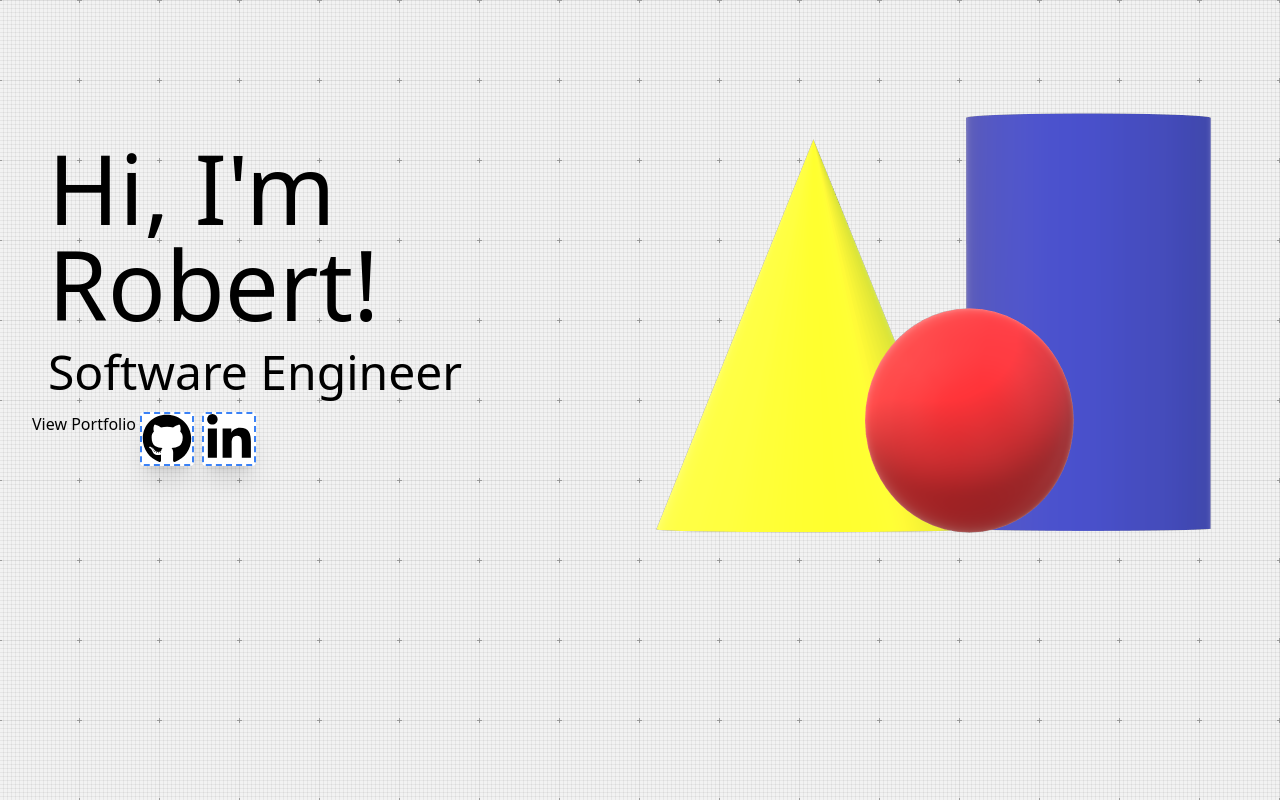
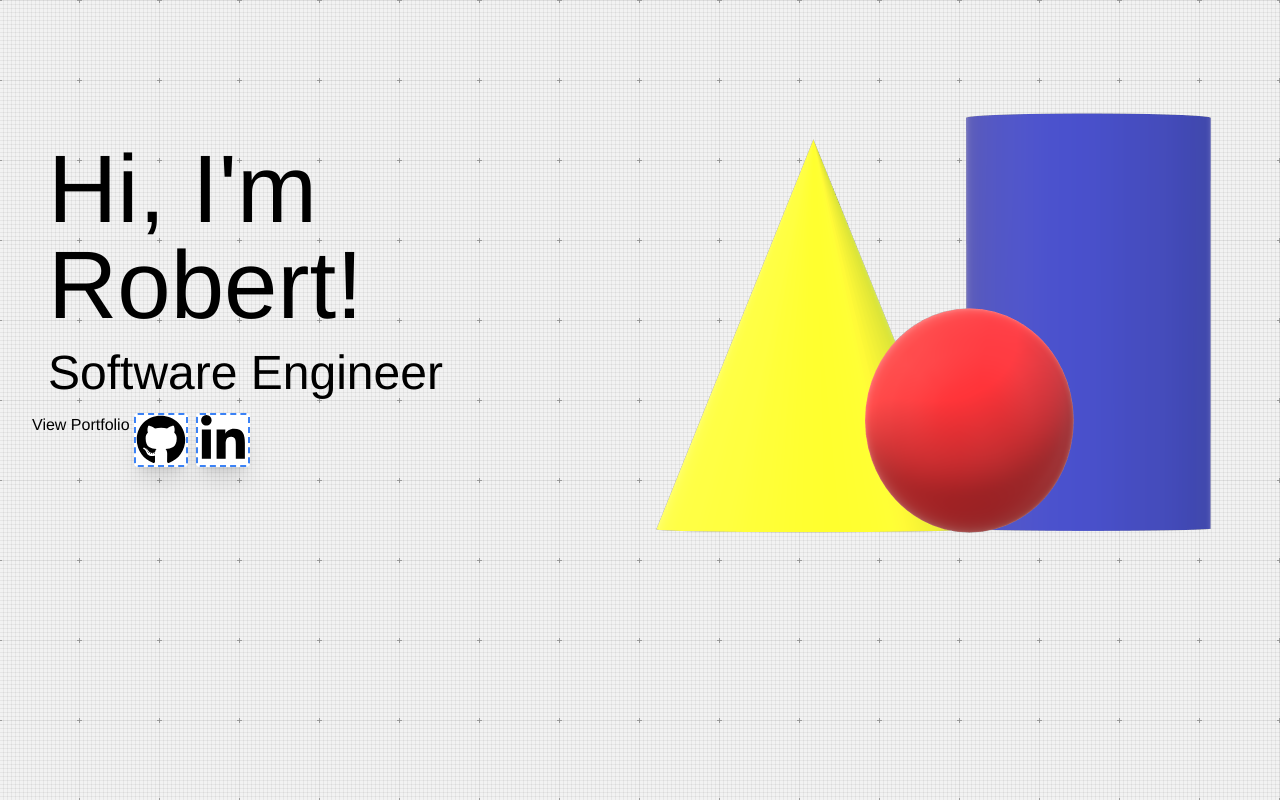
Before and after one commit to r0b4dams/portfolio, a Next.js app: page / in a window 1280 px wide. Built offline with nearby package versions, Linux system fonts and the light colour scheme.

Commit message:
removed custom classes, testing font imports

```diff
--- a/styles/globals.css
+++ b/styles/globals.css
@@ -1,6 +1,14 @@
+@import url('https://fonts.googleapis.com/css2?family=Architects+Daughter&display=swap');
+
 @tailwind base;
 @tailwind components;
 @tailwind utilities;
+
+@layer base {
+  html {
+    font-family: "Helvetica", Sans-Serif;
+  }
+}
 
 @layer components {
   html {
@@ -48,12 +56,4 @@
   body::-webkit-scrollbar {
     display: none;
   }
-
-  .portfolio-header {
-    @apply h-[10vh] w-full flex items-center fixed z-50 bg-slate-900 text-slate-50;
-  }
-
-  .portfolio-footer {
-    @apply h-[5.25vh] fixed bottom-0 left-0 right-0 z-50 flex items-center justify-between bg-slate-900 text-slate-50;
-  }
 }
```
